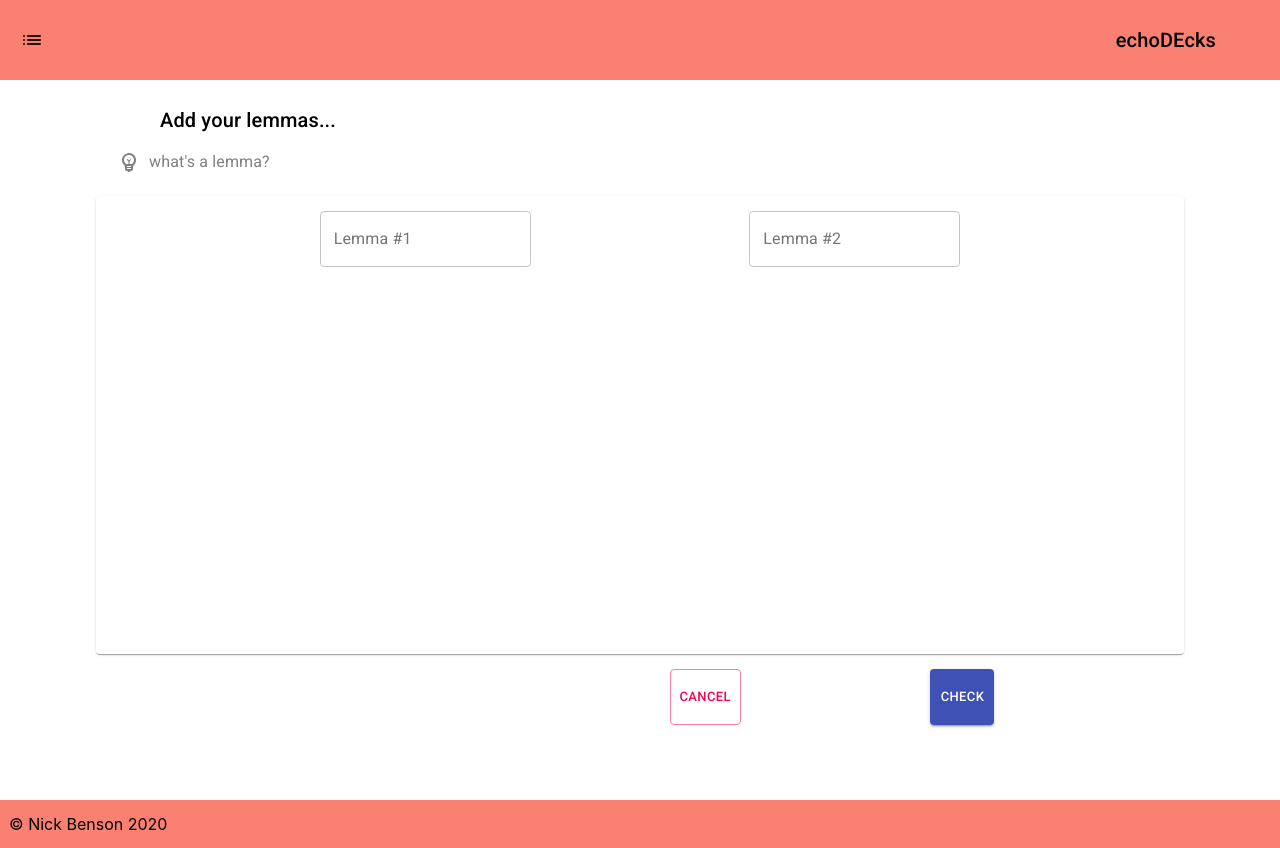
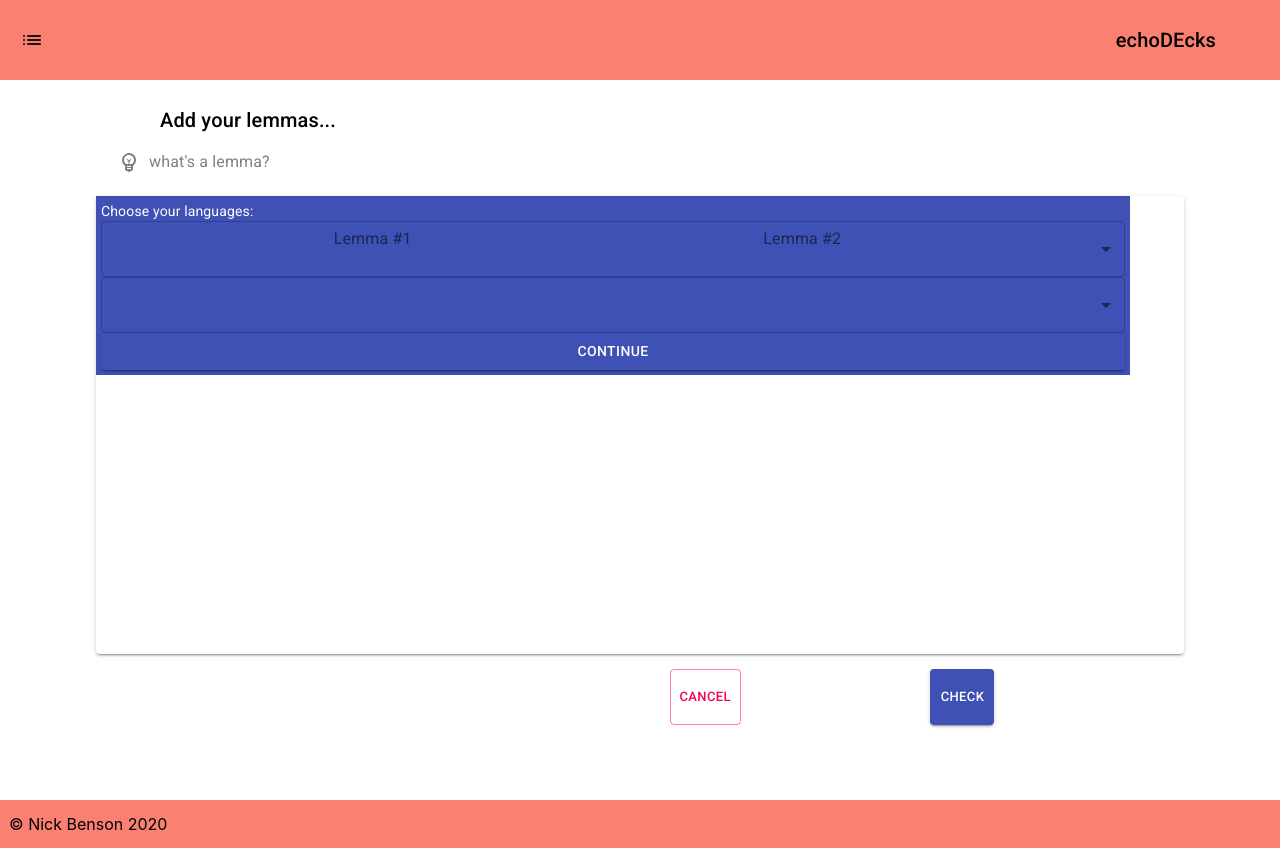
Before and after one commit to N1ck-Benson/echoDecks, a React (Create React App) app: page /add-deck in a window 1280 px wide. Built offline with nearby package versions, Linux system fonts and the light colour scheme.

Commit message:
Begin implementing modal language selector box -> all components/buttons/functions are in place (functions are empty though -> formatting isn't quite right: see w3 on modal boxes in html

```diff
--- a/src/components/AddDeck.jsx
+++ b/src/components/AddDeck.jsx
@@ -4,7 +4,10 @@ import {
   Button,
   Paper,
   TextField,
+  Select,
+  MenuItem,
 } from "@material-ui/core";
+import { LanguageSharp } from "@material-ui/icons";
 import EmojiObjectsOutlinedIcon from "@material-ui/icons/EmojiObjectsOutlined";
 import { Link } from "@reach/router";
 import { useEffect } from "react";
@@ -31,15 +34,41 @@ const AddDeck = () => {
     ];
   };
 
-  const [open, setOpen] = useState(false);
+  const [helperOpen, setHelperOpen] = useState(false);
   const [lemmas, setLemmas] = useState(buildLemmaList());
   const [lemmasReady, setLemmasReady] = useState(false);
+  const [selectorOpen, setSelectorOpen] = useState(false);
+  const [language, setLanguage] = useState("");
   const [lingueeData, setLingueeData] = useState([]);
   const [deckName, setDeckName] = useState("New Deck");
 
-  const openHelper = () => {
-    setOpen(!open);
-  };
+  const languages = [
+    "Bulgarian",
+    "Czech",
+    "Danish",
+    "German",
+    "Greek",
+    "English",
+    "Spanish",
+    "Estonian",
+    "Finnish",
+    "French",
+    "Hungarian",
+    "Italian",
+    "Japan",
+    "Lithuanian",
+    "Latvian",
+    "Maltese",
+    "Dutch",
+    "Polish",
+    "Portuguese",
+    "Romanian",
+    "Russian",
+    "Slovak",
+    "Solvene",
+    "Swedish",
+    "Chinese",
+  ];
 
   const handleChange = ({ target }) => {
     const { value } = target;
@@ -62,7 +91,6 @@ const AddDeck = () => {
   };
 
   const checkLemmas = () => {
-    // opens a dialog box -> selection src and dst
     // hits the linguee API with an api function
     // for each item in lemmas, using the lemma value.
     // each time, sets checking to true ->
@@ -72,6 +100,10 @@ const AddDeck = () => {
     // depending on response.
     // valid status sets a tick or edit/delete buttons
   };
+
+  const selectSrc = () => {};
+
+  const selectDst = () => {};
 
   useEffect(() => {
     if (
@@ -83,7 +115,7 @@ const AddDeck = () => {
     } else {
       setLemmasReady(false);
     }
-  });
+  }, []);
 
   const buildDeck = () => {};
 
@@ -93,13 +125,18 @@ const AddDeck = () => {
         Add your lemmas...
       </Typography>
       <section className="helper-section">
-        <Button onClick={openHelper} className="helper-button">
+        <Button
+          onClick={() => {
+            setHelperOpen(!helperOpen);
+          }}
+          className="helper-button"
+        >
           <Typography className="helper-heading">
             <EmojiObjectsOutlinedIcon />
             &nbsp; what's a lemma?
           </Typography>
         </Button>
-        <Collapse in={open} timeout="auto" unmountOnExit>
+        <Collapse in={helperOpen} timeout="auto" unmountOnExit>
           <Typography variant="body2" className="helper-text">
             Lemmas are how words are listed in a dictionary. <br /> "We are
             learning flashcards" has the lemmas "we", "be", "learn" and
@@ -108,7 +145,37 @@ const AddDeck = () => {
         </Collapse>
       </section>
       <section className="lemmas-section">
-        <Paper className="lemma-inputs">
+        <div hidden={false} className="language-selector">
+          <Typography variant="body2">Choose your languages:</Typography>
+          <Select
+            variant="outlined"
+            value={language}
+            onChange={selectSrc}
+            label="Source language"
+          >
+            {languages.map((language, index) => {
+              <MenuItem key={index.toString()} value={language}>
+                {language}
+              </MenuItem>;
+            })}
+          </Select>
+          <Select
+            variant="outlined"
+            value={language}
+            onChange={selectDst}
+            label="Destination language"
+          >
+            {languages.map((language, index) => {
+              <MenuItem key={index.toString()} value={language}>
+                {language}
+              </MenuItem>;
+            })}
+          </Select>
+          <Button onClick={checkLemmas} variant="contained" color="primary">
+            Continue
+          </Button>
+        </div>
+        <Paper elevation={2} className="lemma-inputs">
           {lemmas.map((lemma, index) => {
             return (
               <div className="lemma-input" key={index}>
@@ -134,7 +201,9 @@ const AddDeck = () => {
               size="small"
               variant="contained"
               color="primary"
-              onClick={checkLemmas}
+              onClick={() => {
+                setSelectorOpen(true);
+              }}
             >
               Check
             </Button>
--- a/src/styles/AddDeck.css
+++ b/src/styles/AddDeck.css
@@ -72,3 +72,15 @@ main {
   text-decoration: none;
   color: inherit;
 }
+
+.language-selector {
+  position: fixed;
+  z-index: 1;
+  width: 80vw;
+  height: auto;
+  background-color: #3f51b5;
+  color: white;
+  padding: 5px;
+  display: flex;
+  flex-direction: column;
+}
```
